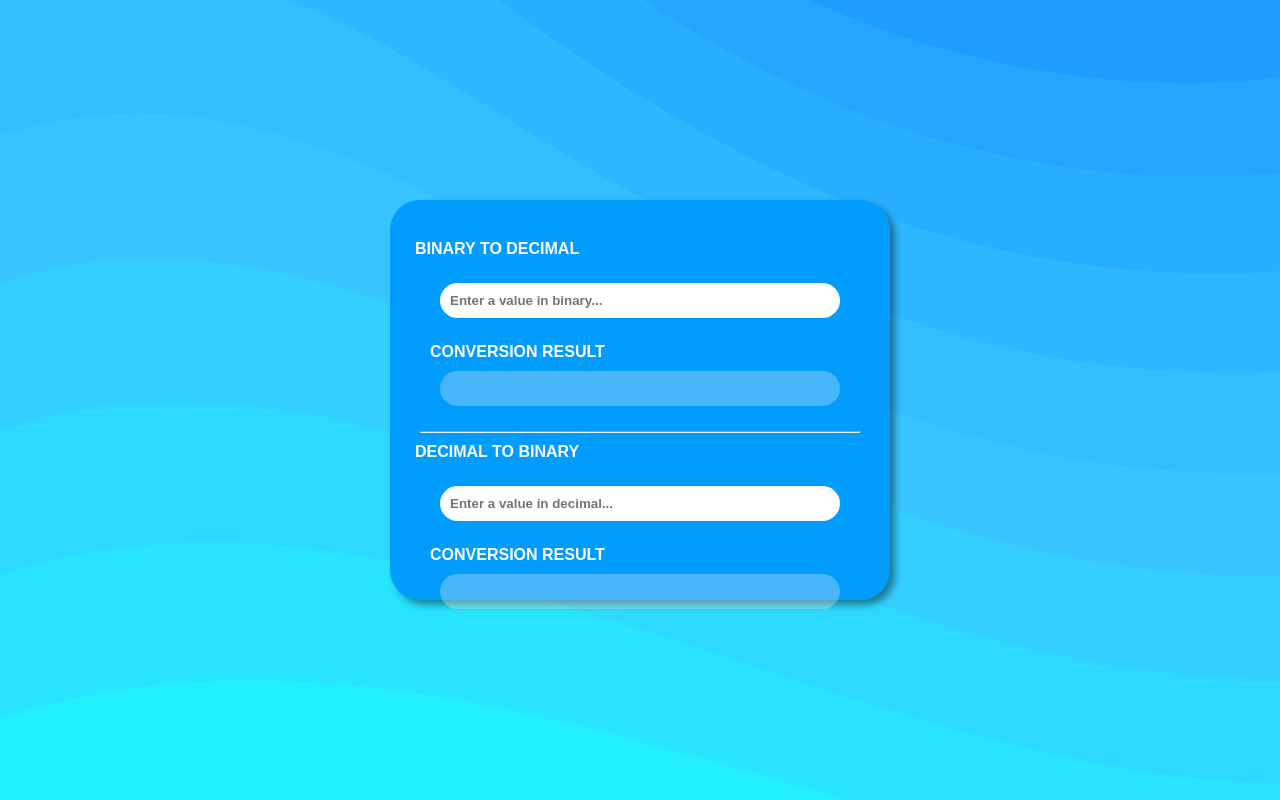
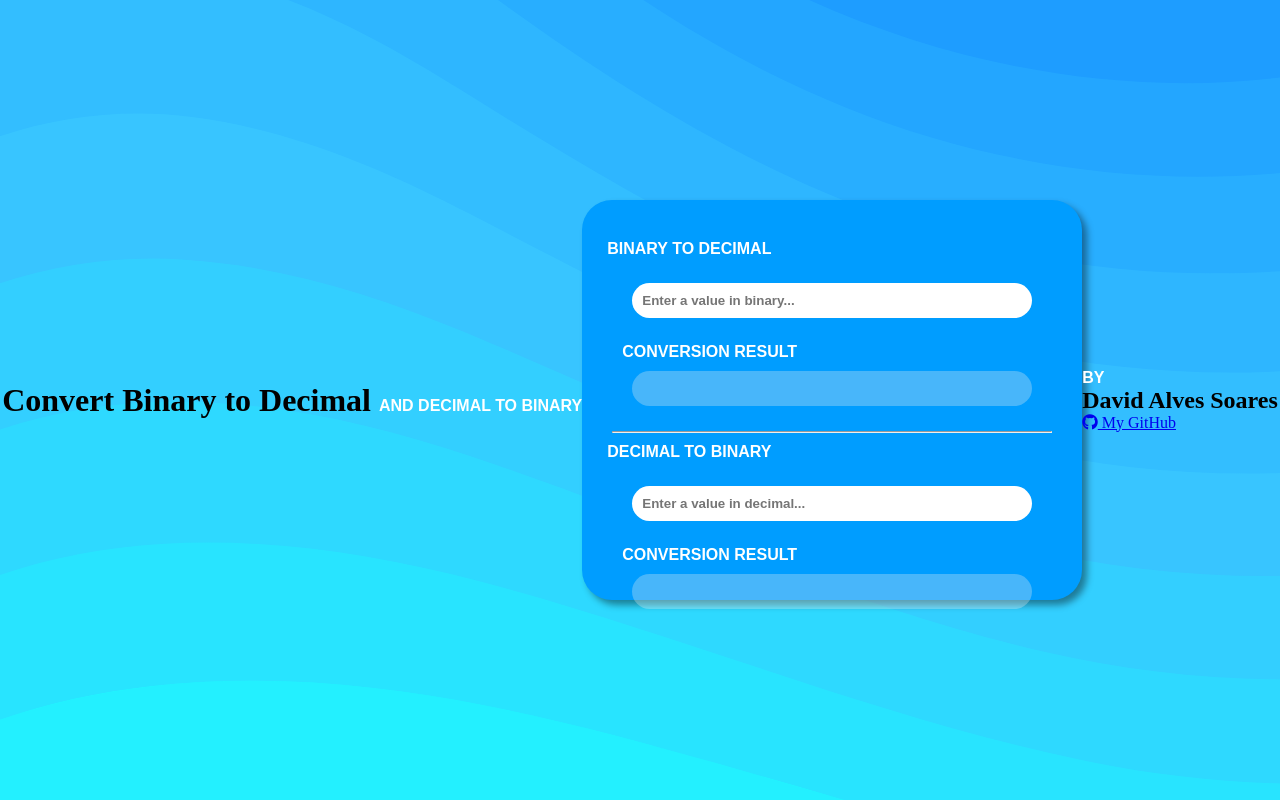
Before and after one commit to dev-david-alves/HTML-CSS-JAVASCRIPT-Beginner-Projects, a plain HTML site: page Bin2Dec/index.html in a window 1280 px wide. Drawn offline with Linux system fonts and the light colour scheme.

Commit message:
Update index.html

```diff
--- a/Bin2Dec/index.html
+++ b/Bin2Dec/index.html
@@ -6,13 +6,15 @@
 	<link rel="stylesheet" type="text/css" href="style.css">
 </head>
 <body>
+	<div id="title">
+		<h1>Convert Binary to Decimal <span>and Decimal to Binary</span></h1>
+	</div>
 	<main>
 		<section>
 			<div>
 				<span>Binary to Decimal</span>
 				<div class="input-place">
 					<input type="text" id="bin2dec" placeholder="Enter a value in binary..." onkeyup="check_bin2dec(this.value)">
-					<!-- <button onclick="check_bin2dec()">Convert</button> -->
 				</div>
 			</div>
 			<div class="input-place">
@@ -26,7 +28,6 @@
 				<span>Decimal to Binary</span>
 				<div class="input-place">
 					<input type="text" id="dec2bin" placeholder="Enter a value in decimal..." onkeyup="check_dec2bin(this.value)">
-					<!-- <button onclick="check_dec2bin()">Convert</button> -->
 				</div>
 			</div>
 			<div class="input-place">
@@ -35,6 +36,17 @@
 			</div>
 		</section>
 	</main>
+	<footer>
+		<div id="author">
+			<span>by</span>
+			<h2>David Alves Soares</h2>
+		</div>
+		<a href="https://github.com/dev-david-alves" target="_blank" rel="noopener noreferrer">
+			<i class="fa fa-github" aria-hidden="true"></i>
+			My GitHub
+		</a>
+	</footer>
 	<script type="text/javascript" src="main.js"></script>
+	<script src="https://use.fontawesome.com/8f27db9a15.js"></script>
 </body>
 </html>
```
